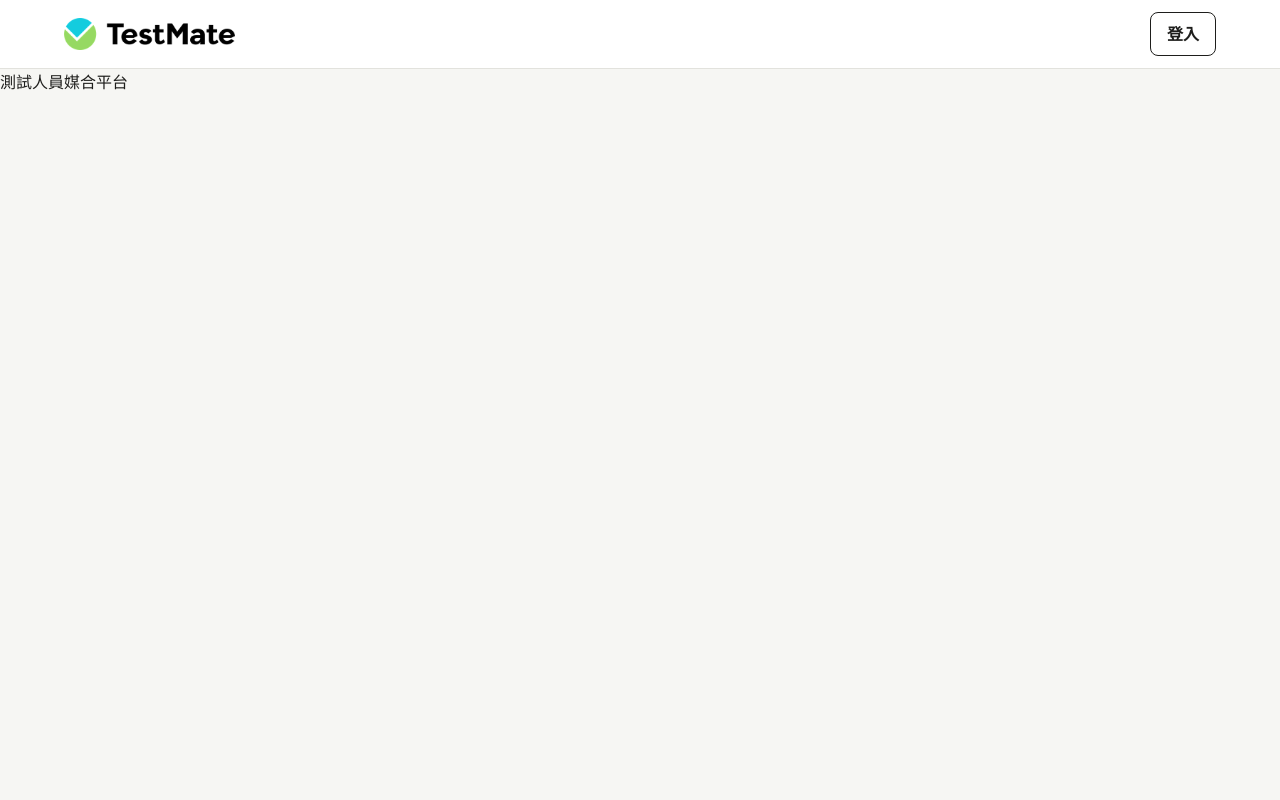
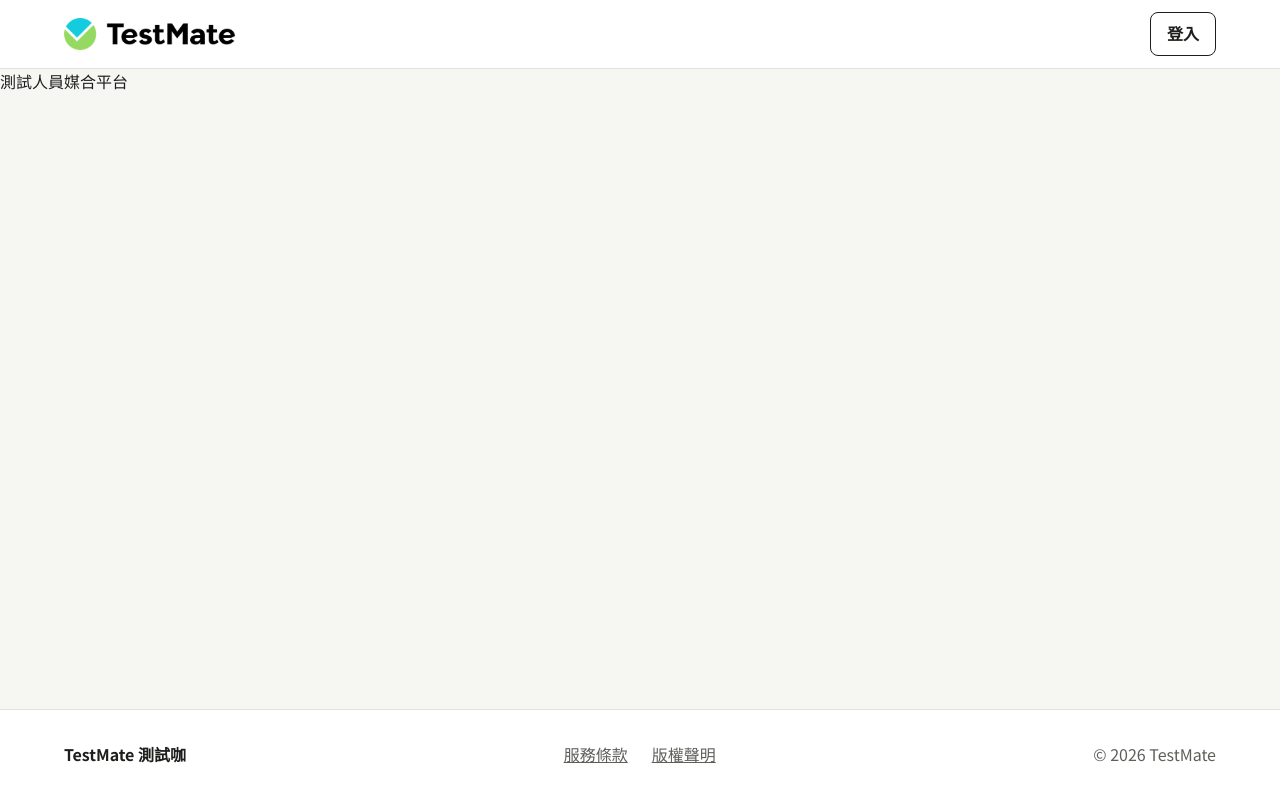
Before and after one commit to s094334/testmate, a React (Vite) app: page / in a window 1280 px wide. Built offline with nearby package versions, Linux system fonts and the light colour scheme.

Commit message:
feat: add Footer

```diff
--- a/src/App.tsx
+++ b/src/App.tsx
@@ -1,11 +1,15 @@
 import { BrowserRouter } from 'react-router'
-import { PublicHeader } from '@/components/header/PublicHeader'
+import { Footer } from '@/components/Footer'
+import { PublicHeader } from '@/components/Header/PublicHeader'
 
 function App() {
   return (
     <BrowserRouter>
-      <PublicHeader />
-      測試人員媒合平台
+      <div className="flex min-h-dvh flex-col">
+        <PublicHeader />
+        <main className="flex-1">測試人員媒合平台</main>
+        <Footer />
+      </div>
     </BrowserRouter>
   )
 }
--- /dev/null
+++ b/src/components/Footer.tsx
@@ -0,0 +1,26 @@
+import { Link } from 'react-router'
+
+export function Footer() {
+  return (
+    <footer className="bg-surface border-line text-ink-subtle border-t">
+      <div className="max-w-page items-center justify-between p-6 mx-auto flex gap-3">
+        <b className="text-ink tablet:block hidden">TestMate 測試咖</b>
+        <div className="flex gap-x-6">
+          <Link
+            to="/terms"
+            className="hover:text-ink py-2 underline transition-colors duration-150 ease-out"
+          >
+            服務條款
+          </Link>
+          <Link
+            to="/copyright"
+            className="hover:text-ink py-2 underline transition-colors duration-150 ease-out"
+          >
+            版權聲明
+          </Link>
+        </div>
+        <span>© 2026 TestMate</span>
+      </div>
+    </footer>
+  )
+}
```
